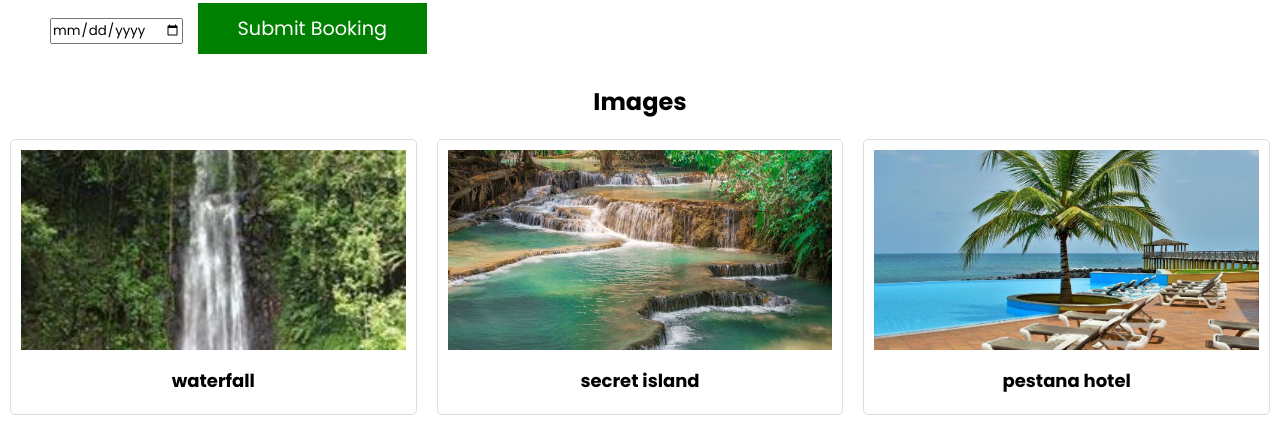
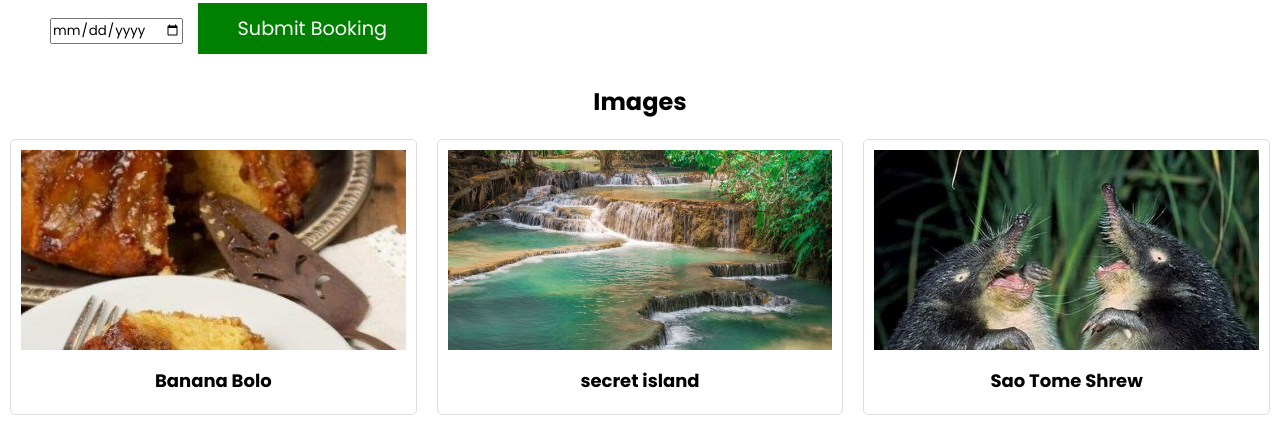
Before and after one commit to KurMalual/Eco-Adventure-page, a plain HTML site: page index.html in a window 1280 px wide. Shown: the part 2265-2697 px from the top of the page. Drawn offline with Linux system fonts and the light colour scheme.

Commit message:
visit sao Tome

```diff
--- a/index.html
+++ b/index.html
@@ -161,13 +161,18 @@
       <h2>Images</h2>
       <div class="Gallery-cards">
         <div class="Gallery-card">
-          <img src="images/waterfall.jpg" alt="" />
-          <h4>waterfall</h4>
+          <img src="images/Banana Bolo.jpg" alt="" />
+          <h4>Banana Bolo</h4>
         </div>
 
         <div class="Gallery-card">
           <img src="images/secret island.jpg" alt="" />
           <h4>secret island</h4>
+        </div>
+
+        <div class="Gallery-card">
+          <img src="images/strangest and rarest animals.jpg" alt="" />
+          <h4>Sao Tome Shrew</h4>
         </div>
 
         <div class="Gallery-card">
```
Also changed, not shown: images/Banana Bolo.jpg (added), images/strangest and rarest animals.jpg (added).
